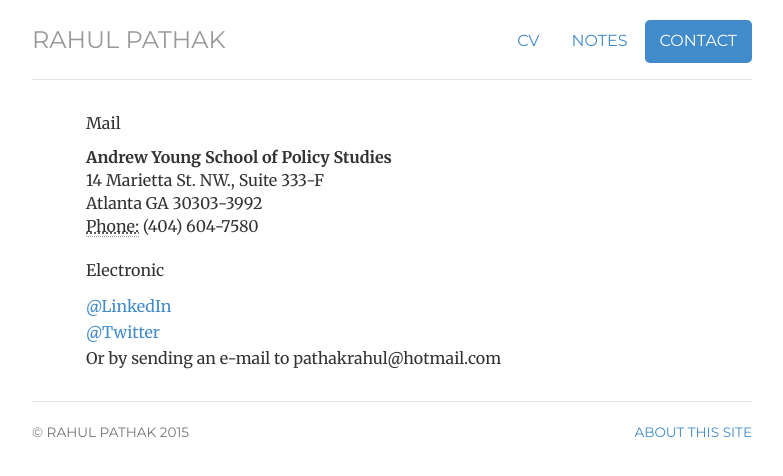
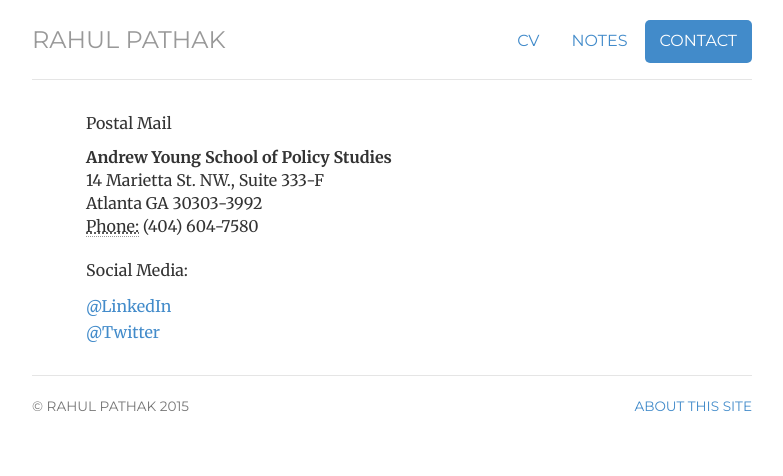
Before and after one commit to pathak-rahul/pathak-rahul.github.io, a Jekyll site: the page built from contact/index.html, in a window 1280 px wide. Shown: the top 476 px of the page, without its empty margins (248-1031 px from the left). Built offline with Jekyll 4.4.1, drawn with Linux system fonts in a browser that asks for light colours.

Commit message:
Update index.html

```diff
--- a/contact/index.html
+++ b/contact/index.html
@@ -9,7 +9,7 @@ description: Contact information for Rahul Pathak
 ---
 <div class="contact">
 
-		<p>Mail</p>
+		<p>Postal Mail</p>
 
 				<div itemscope itemtype="http://data-vocabulary.org/Person">
 				<address>
@@ -19,11 +19,10 @@ description: Contact information for Rahul Pathak
 				<abbr title="phone">Phone:</abbr> (404) 604-7580<br>
 				</address>
 				</div>
-		<p>Electronic</p>
+		<p>Social Media:</p>
 			<ul class="list-unstyled">
 			<li><a href="http://www.linkedin.com/in/pathaksocial/">@LinkedIn</a></li>
 			<li><a href="https://twitter.com/pathaksocial/">@Twitter</a></li>
-			<li>Or by sending an e-mail to <span class="pathakrahul@hotmail.com">pathakrahul@hotmail.com</span></li>
 			</ul>
 
 </div>
```
